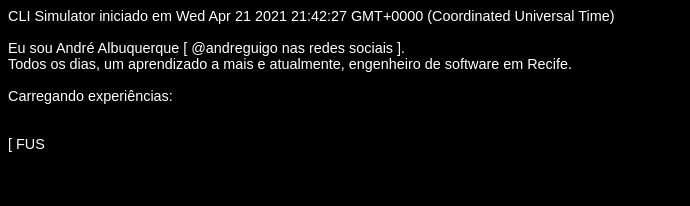
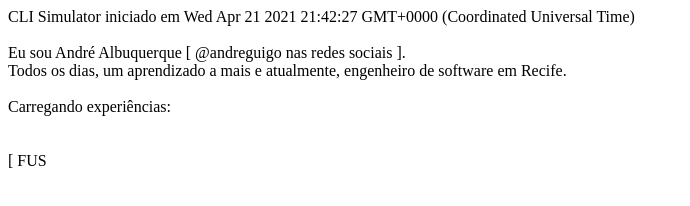
Before and after one commit to andreguigo/cli-simulator, a plain HTML site: page index.html in a window 1280 px wide. Shown: the whole page, without its empty margins (0-690 px from the left). Drawn offline with Linux system fonts and the light colour scheme.

Commit message:
projeto inicial

```diff
--- a/index.html
+++ b/index.html
@@ -1,10 +1,2 @@
-<style>
-body { background-color: black; color: white; font-family: Arial, Helvetica, sans-serif; font-size: 90%; }
-p::after { content: "_"; opacity: 0; animation: blinking 1s linear infinite; }
-@keyframes blinking { from, 49.9% { opacity: 0; } 50%, to { opacity: 1; } }
-</style>
-
 <p txt></p>
-
-<!-- script -->
 <script src="index.js"></script>
```
